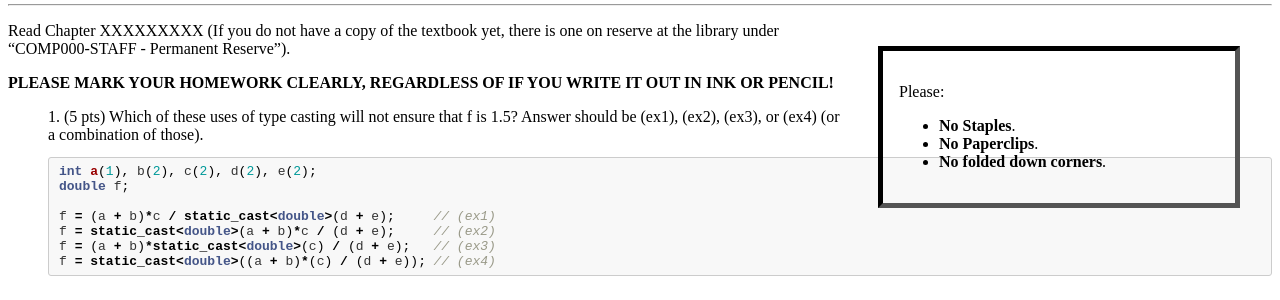
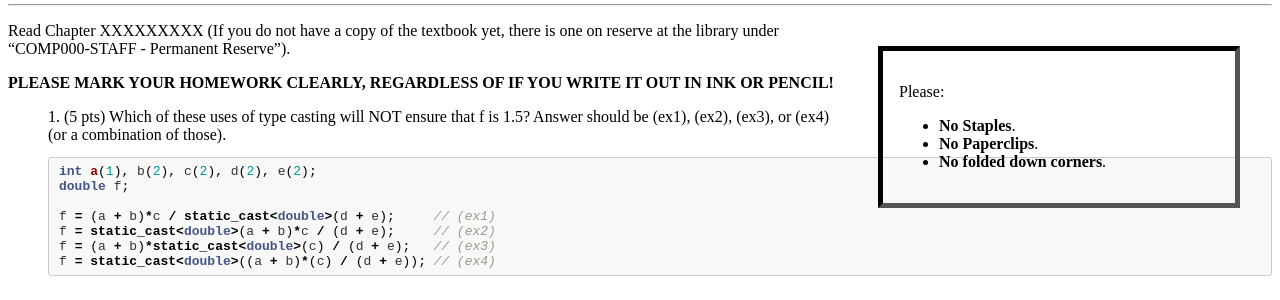
Before and after one commit to ucsb-cs16-s16/https-ucsb-cs16-s17.github.io, a Jekyll site: the page built from _hwk/h07.md, in a window 1280 px wide. Shown: the part 682-982 px from the top of the page. Built offline with Jekyll 4.4.1, drawn with Linux system fonts in a browser that asks for light colours.

Commit message:
Update h07.md

````diff
--- a/_hwk/h07.md
+++ b/_hwk/h07.md
@@ -11,7 +11,7 @@ Read Chapter XXXXXXXXX (If you do not have a copy of the textbook yet, there is
 <b>PLEASE MARK YOUR HOMEWORK CLEARLY, REGARDLESS OF IF YOU WRITE IT OUT IN INK OR PENCIL!</b>
 
 <ol markdown="1">
-1.	(5 pts) Which of these uses of type casting will not ensure that f is 1.5? Answer should be (ex1), (ex2), (ex3), or (ex4) (or a combination of those).
+1.	(5 pts) Which of these uses of type casting will NOT ensure that f is 1.5? Answer should be (ex1), (ex2), (ex3), or (ex4) (or a combination of those).
 
 <div markdown="1">
 ```cpp
````
